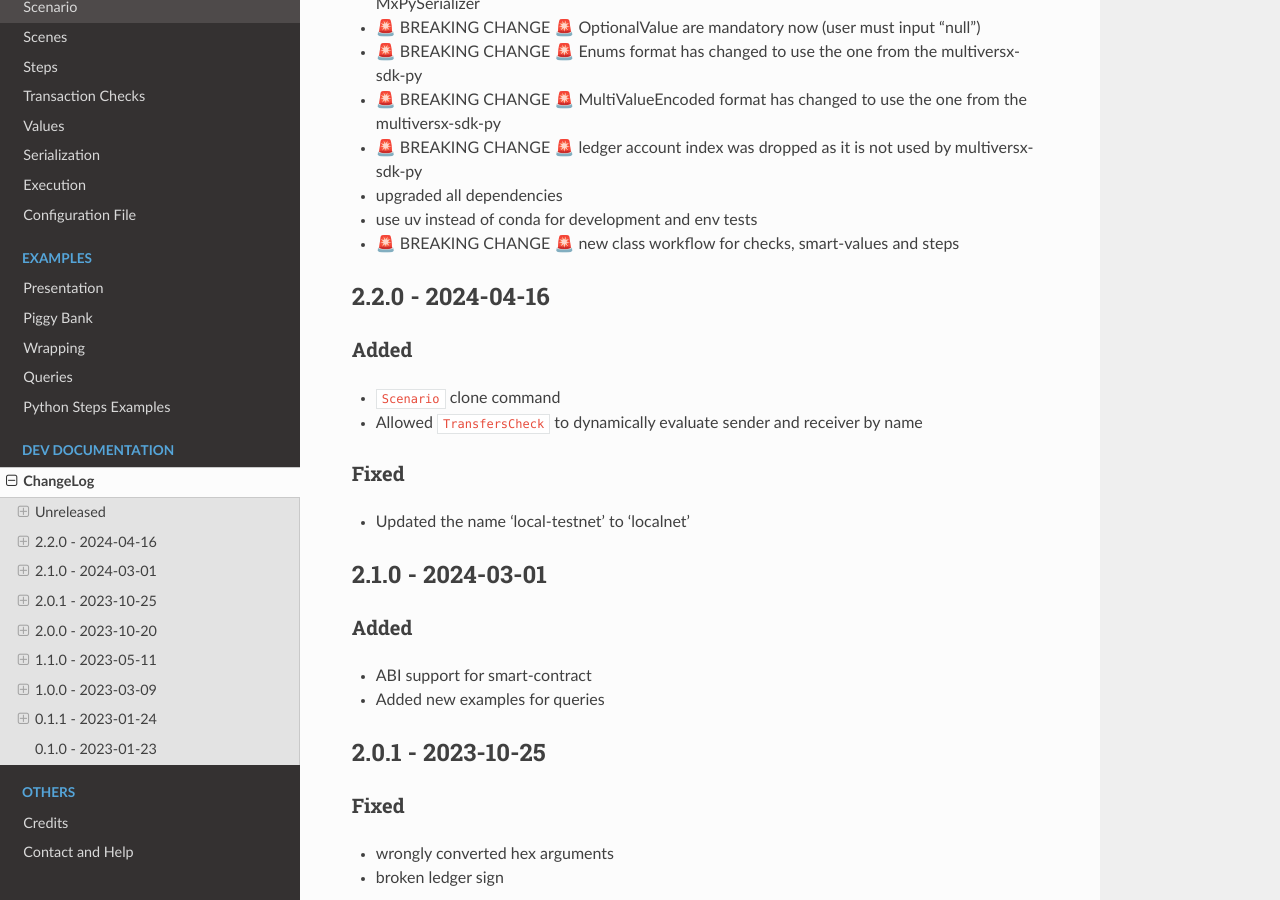
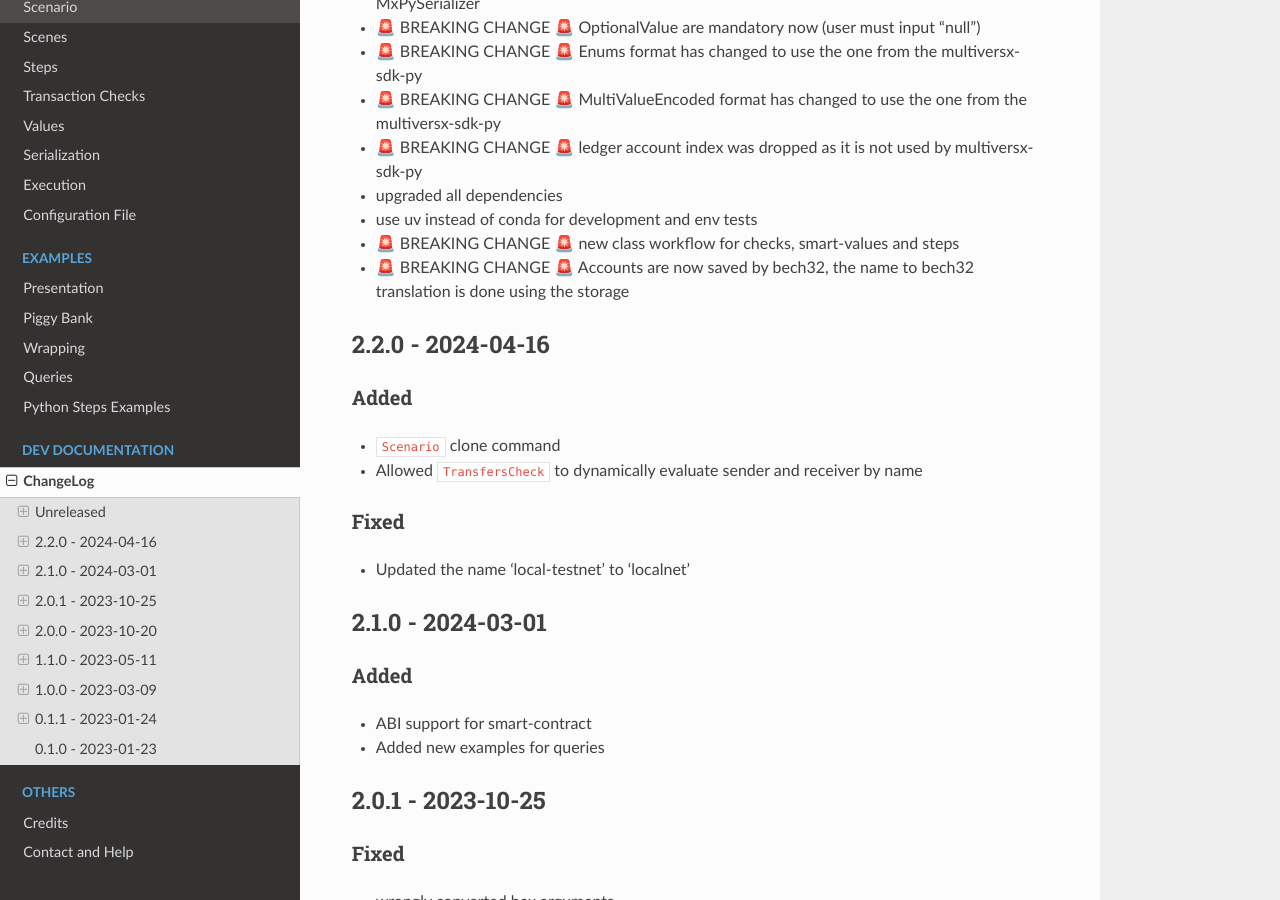
Before and after one commit to Catenscia/MxOps, a Sphinx documentation site: the page built from docs/source/dev_documentation/changelog.md, in a window 1280 px wide and 900 px high, scrolled down 1181 px. Built offline with Sphinx 7.4.7 and the Read the Docs theme 3.1.0, drawn with Linux system fonts in a browser that asks for light colours.

Commit message:
docs: changelog

```diff
--- a/docs/source/dev_documentation/changelog.md
+++ b/docs/source/dev_documentation/changelog.md
@@ -42,6 +42,7 @@
 - upgraded all dependencies
 - use uv instead of conda for development and env tests
 - 🚨 BREAKING CHANGE 🚨 new class workflow for checks, smart-values and steps
+- 🚨 BREAKING CHANGE 🚨 Accounts are now saved by bech32, the name to bech32 translation is done using the storage
 
 
 ## 2.2.0 - 2024-04-16
```
